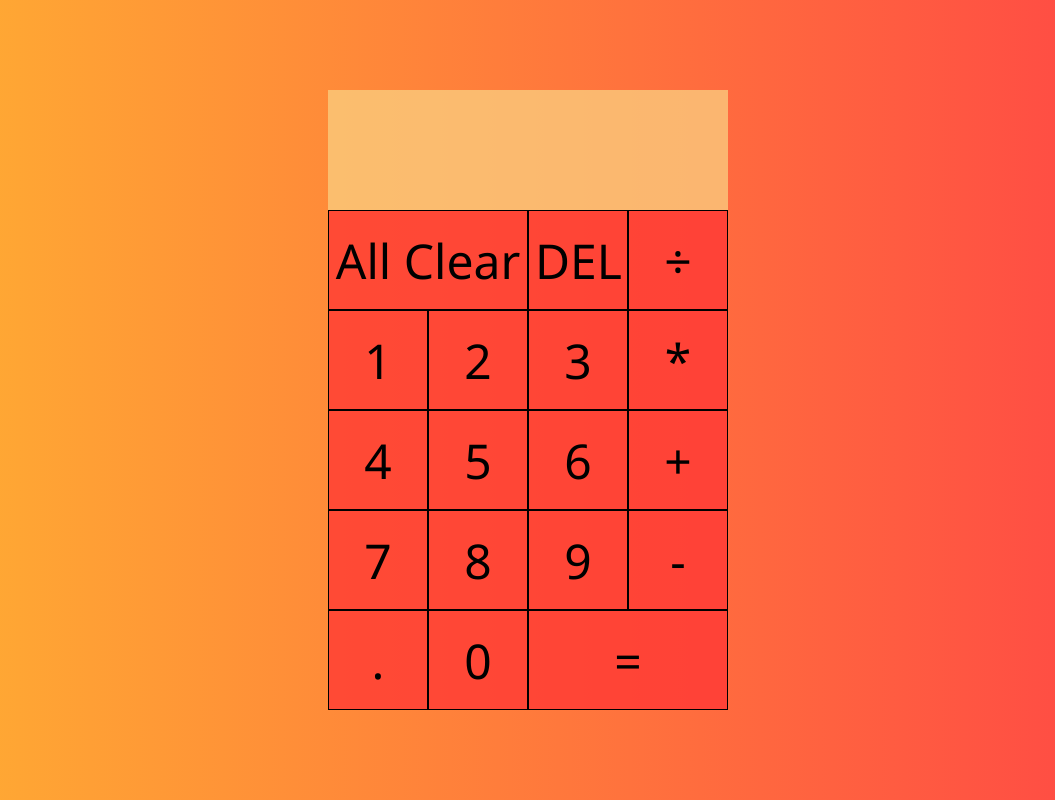
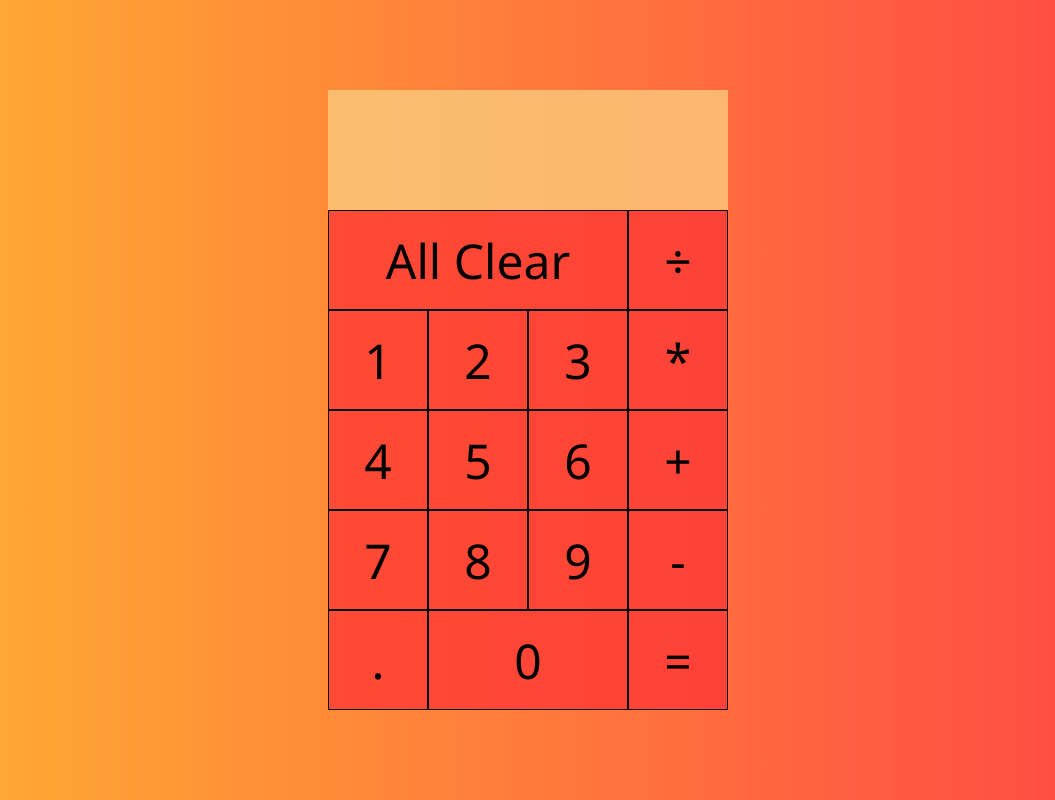
Before and after one commit to Python125/JavaScript-Calculator, a plain HTML site: page index.html in a window 1280 px wide. Shown: the whole page, without its empty margins (112-1167 px from the left). Drawn offline with Linux system fonts and the light colour scheme.

Commit message:
Update index.html

```diff
--- a/index.html
+++ b/index.html
@@ -14,13 +14,12 @@
       <div data-previous-number class="previous-number"></div>
       <div data-current-number class="current-number"></div>
     </div>
-    <button data-all-clear class="span-two">All Clear</button>
-    <button data-delete>DEL</button>
+    <button data-all-clear class="span-three">All Clear</button>
     <button data-operation>÷</button>
     <button data-number>1</button>
     <button data-number>2</button>
     <button data-number>3</button>
-    <button data-operation>*</button>
+    <button data-operation>*</button >
     <button data-number>4</button>
     <button data-number>5</button>
     <button data-number>6</button>
@@ -30,8 +29,8 @@
     <button data-number>9</button>
     <button data-operation>-</button>
     <button data-number>.</button>
-    <button data-number>0</button>
-    <button data-equals class="span-two">=</button>
+    <button data-number class="span-two">0</button>
+    <button data-equals>=</button>
   </div>
 </body>
 </html>
```
